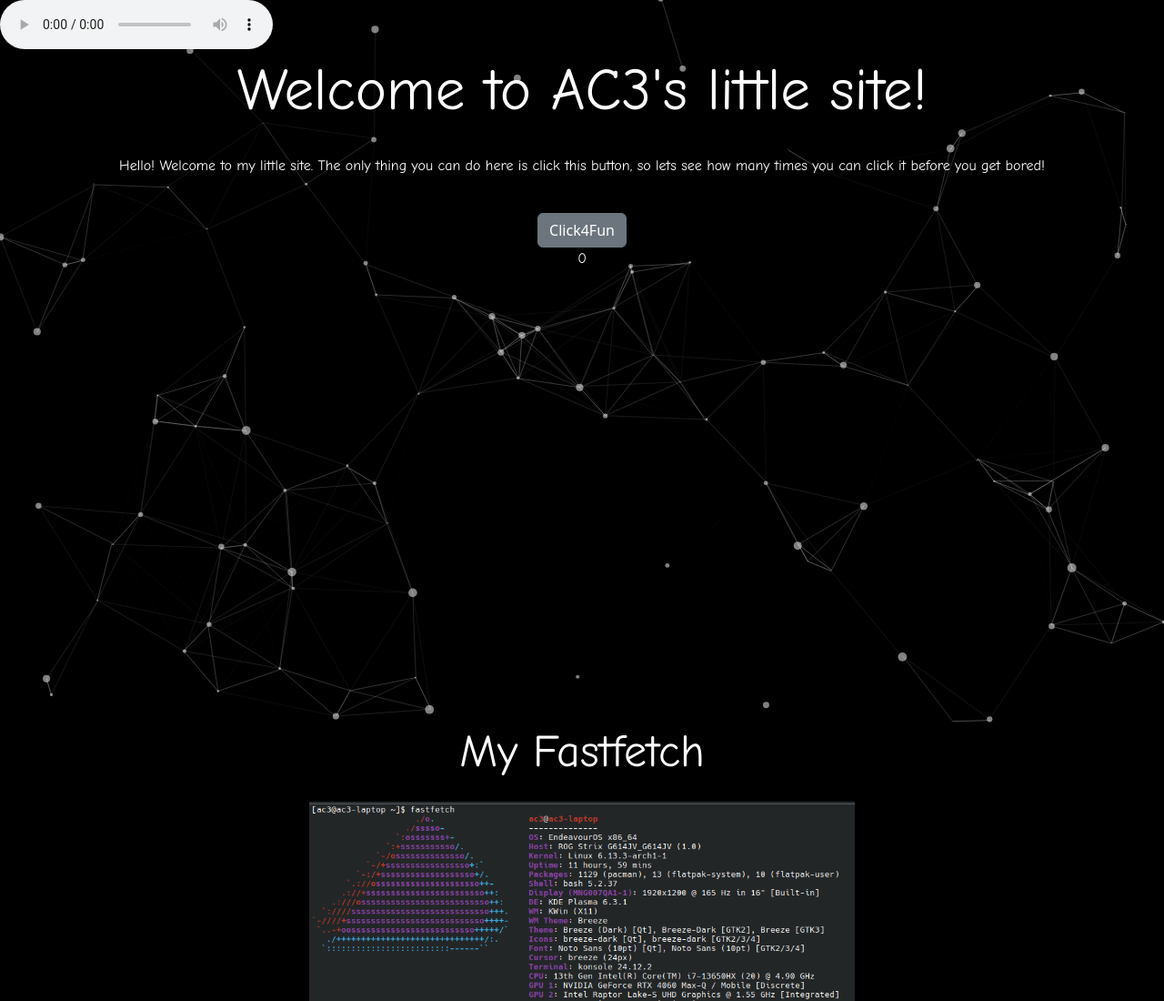
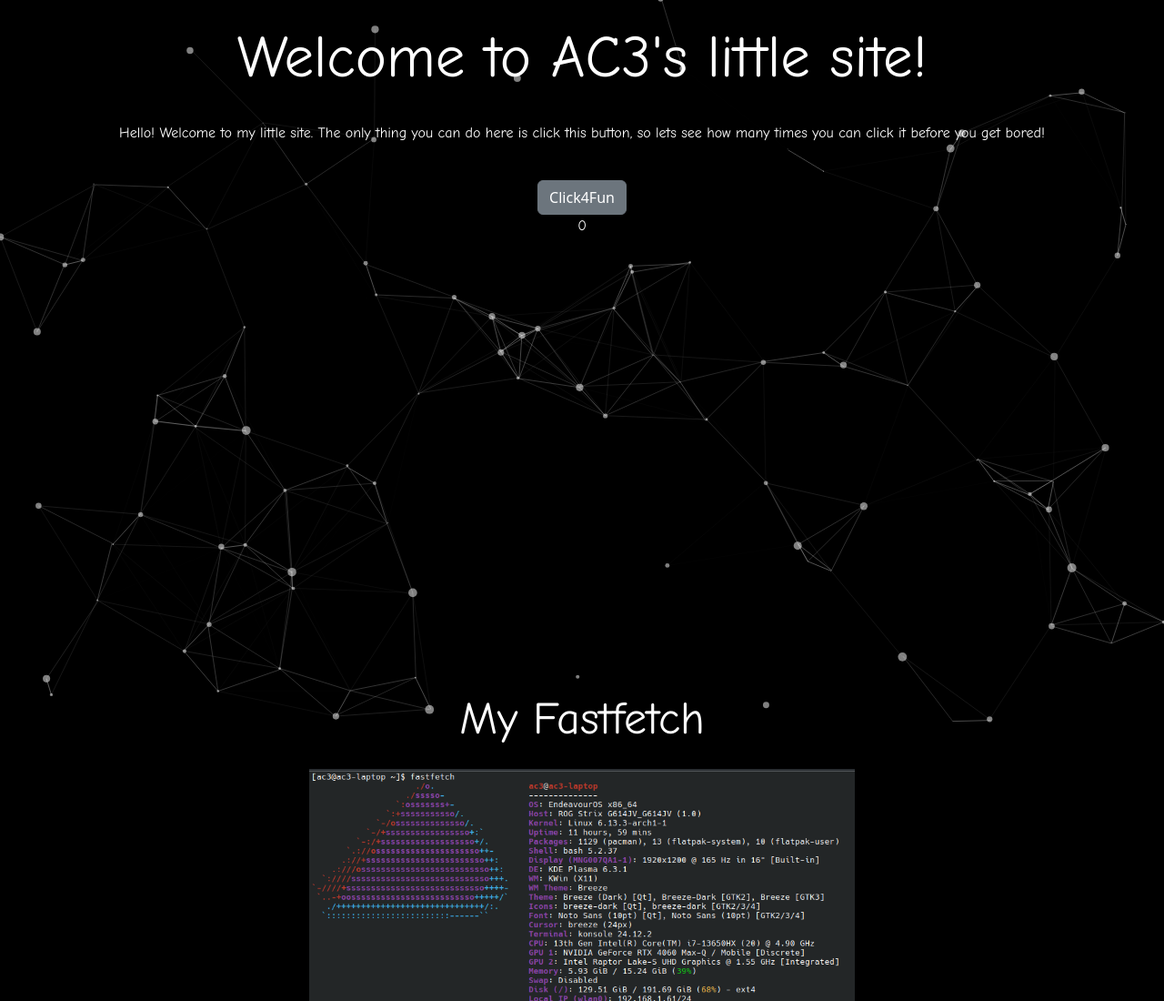
Before and after one commit to AC3GT/FunnyButton, a plain HTML site: page index.html in a window 1280 px wide. Shown: the top 1100 px of the page at 91% size. Drawn offline with nearby package versions, Linux system fonts and the light colour scheme.

Commit message:
Update index.html

```diff
--- a/index.html
+++ b/index.html
@@ -12,9 +12,9 @@
     <script src="app.js"></script>
 </head>
   <body style="background-color:black;">
-    <audio controls autoplay loop>
+    <audio controls autoplay loop hidden>
       <source src="sound.wav" type="audio/wav">
-    </audio>
+    </audio> <br>
     <h1>Welcome to AC3's little site!</h1> <br>
     <p>Hello! Welcome to my little site. The only thing you can do here is click this button, so lets see how many times you can click it before you get bored!</p> <br>
     <div class="container">
```
